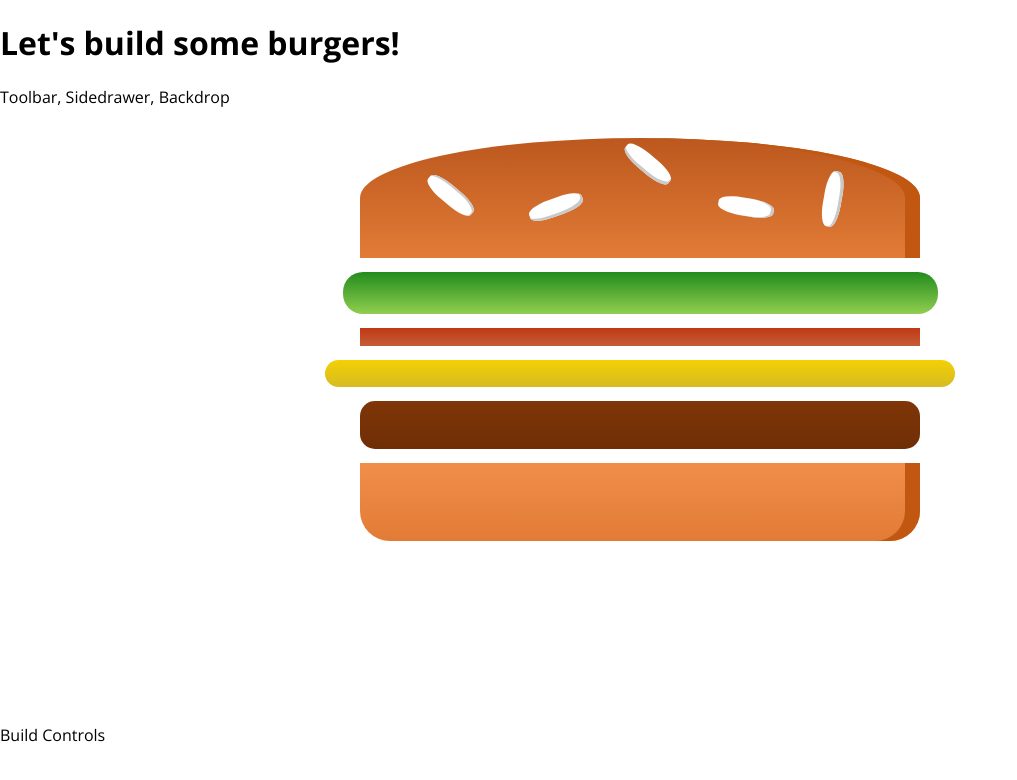
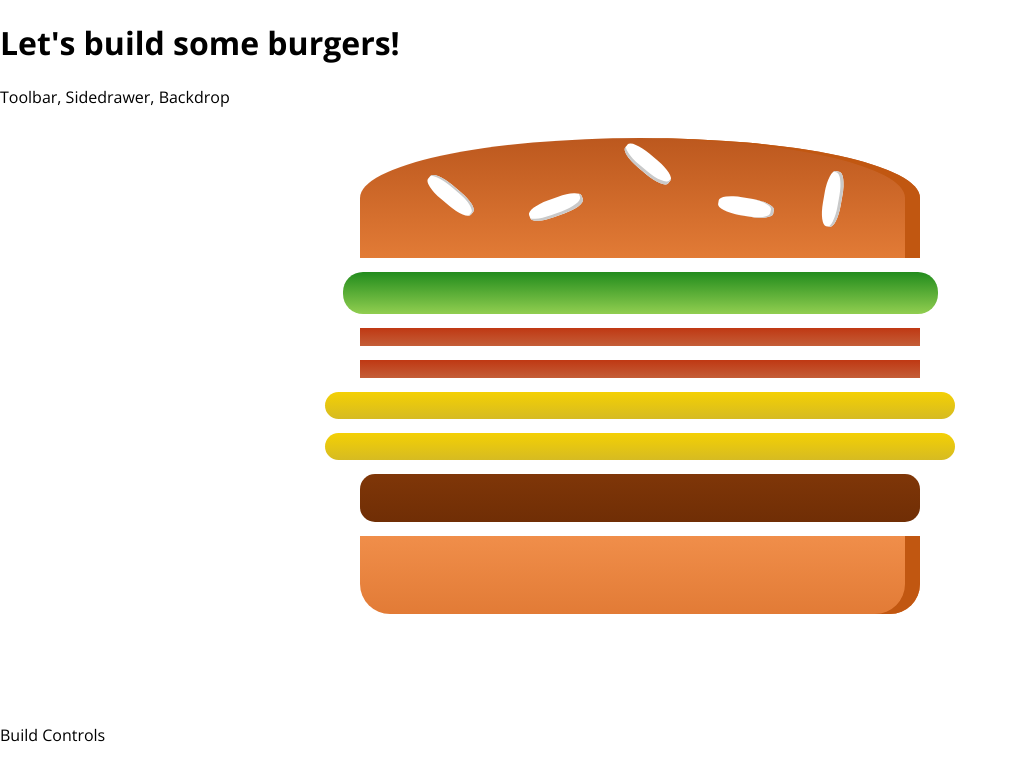
Before and after one commit to janko101/burger-builder-app, a React (Create React App) app: page / in a window 1280 px wide. Shown: the top 780 px of the page, without its empty margins (0-1017 px from the left). Built offline with nearby package versions, Linux system fonts and the light colour scheme.

Commit message:
Adds a method to dynamicly put ingredients into the burger

```diff
--- a/src/Components/Burger.jsx
+++ b/src/Components/Burger.jsx
@@ -1,18 +1,20 @@
-import React from 'react';
-import classes from './Burger.module.css'
-import Ingredient from './Ingredient';
+import React from "react";
+import classes from "./Burger.module.css";
+import Ingredient from "./Ingredient";
 
-const Burger = () => {
+const Burger = (props) => {
+  const transformedIngredients = Object.keys(props.ingredients).map((igKey) => {
+    return [...Array(props.ingredients[igKey])].map((_, i) => {
+      return <Ingredient key={igKey + i} type={igKey} />;
+    });
+  });
   return (
     <div className={classes.Burger}>
-      <Ingredient type='bread-top'/>
-      <Ingredient type='salad'/>
-      <Ingredient type='bacon'/>
-      <Ingredient type='cheese'/>
-      <Ingredient type='meat'/>
-      <Ingredient type='bread-bottom'/>
+      <Ingredient type="bread-top" />
+      {transformedIngredients}
+      <Ingredient type="bread-bottom" />
     </div>
   );
-}
+};
 
 export default Burger;
--- a/src/Components/BurgerBuilder.jsx
+++ b/src/Components/BurgerBuilder.jsx
@@ -2,10 +2,18 @@
 import Burger from './Burger'
 
 class BurgerBuilder extends Component {
+  state = {
+    ingredients: {
+      salad: 1,
+      bacon: 2,
+      cheese: 2,
+      meat: 1
+    }
+  }
   render() {
     return (
       <>
-        <Burger />
+        <Burger ingredients={this.state.ingredients}/>
         <div>Build Controls</div>
       </>
     );
```
